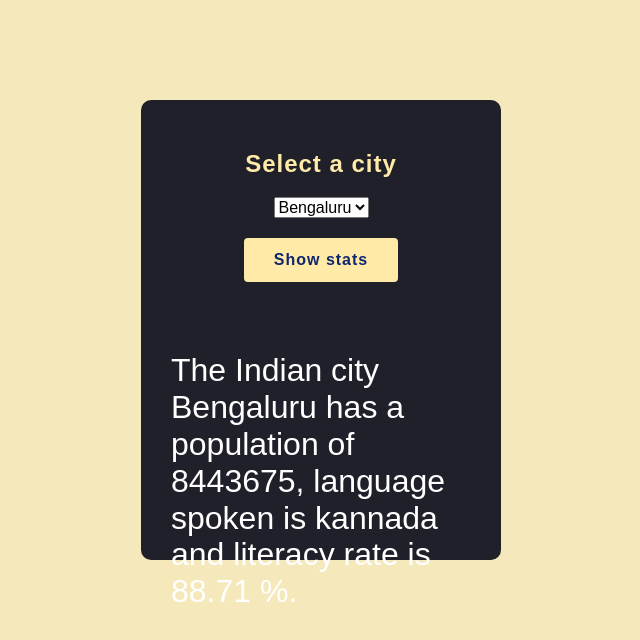
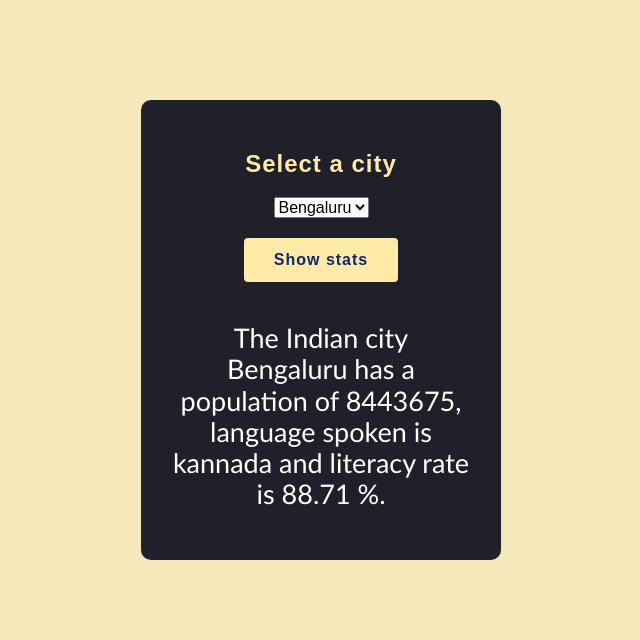
Before and after one commit to aruntutter/city-stats, a plain HTML site: page index.html in a window 1280 px wide. Both pictures are taken after a click on the button "Show stats". Shown: the whole page, without its empty margins (319-959 px from the left). Drawn offline with Linux system fonts and the light colour scheme.

Commit message:
result - css updated

```diff
--- a/styles/style.css
+++ b/styles/style.css
@@ -60,6 +60,8 @@ button:hover {
 
 #result {
   color: white;
-  margin-top: 70px;
-  font-size: 32px;
+  margin-top: 40px;
+  font-size: 27px;
+  text-align: center;
+  font-family: 'Trebuchet MS', 'Lucida Sans Unicode', 'Lucida Grande', 'Lucida Sans', Arial, sans-serif;
 }
```
